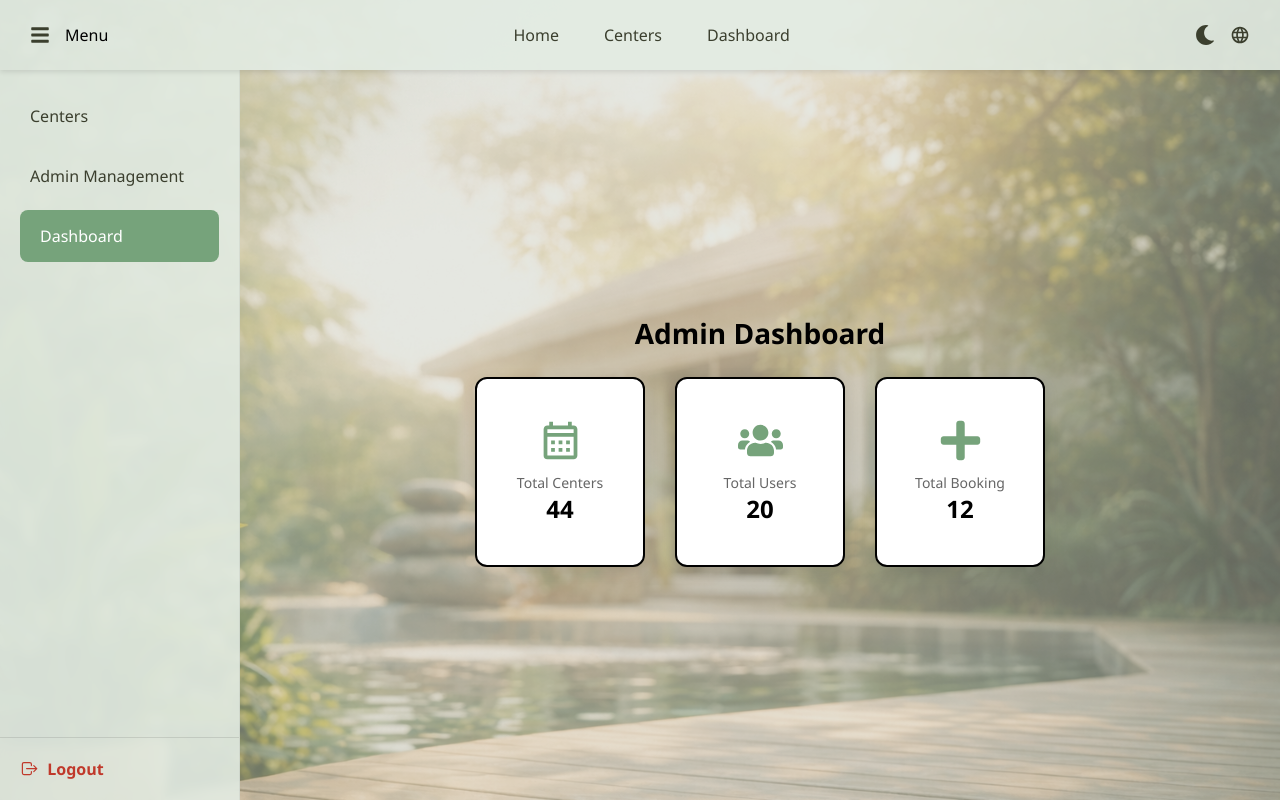
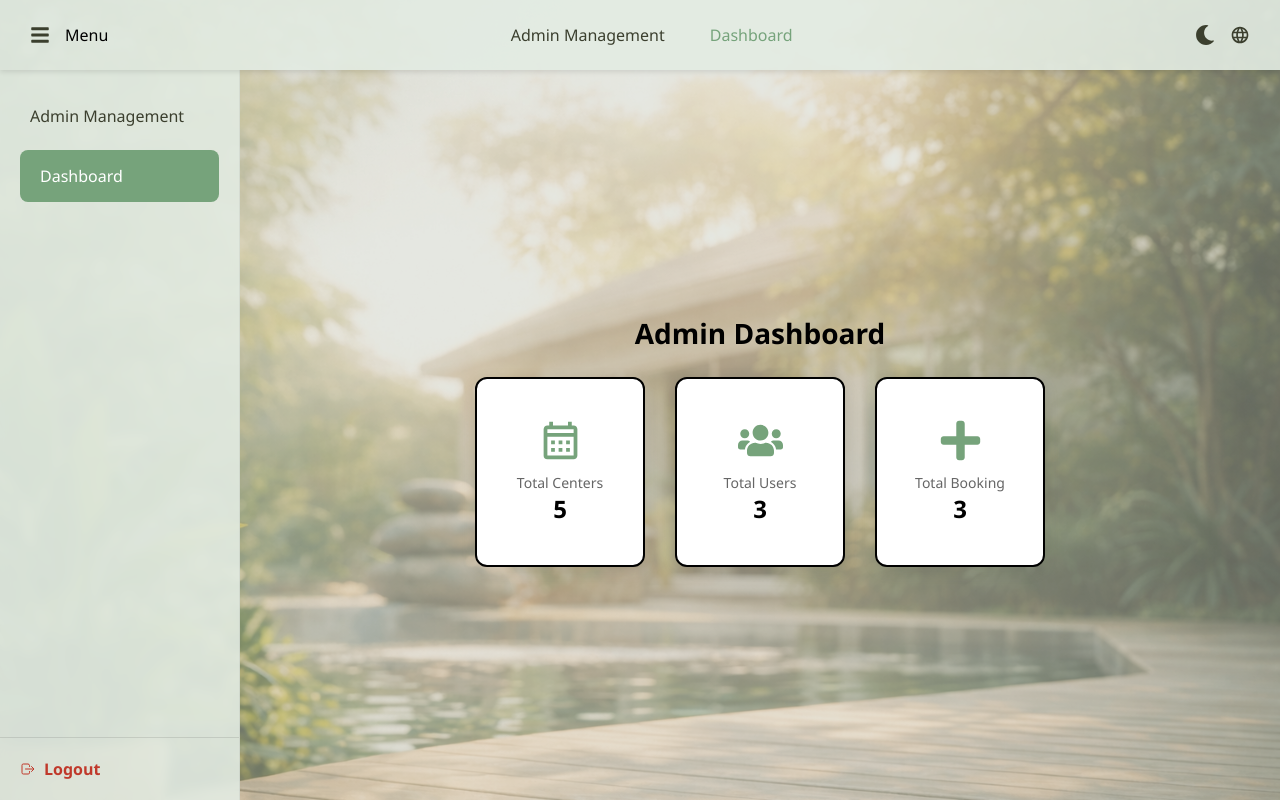
Before and after one commit to Ruba-prog-hup/HCS-Management-System, a React (Vite) app in the folder client/: page /admin/dashboard in a window 1280 px wide. Built offline with nearby package versions, Linux system fonts and the light colour scheme.

Commit message:
Update AdminDashboard.jsx

```diff
--- a/client/src/components/admin/AdminDashboard.jsx
+++ b/client/src/components/admin/AdminDashboard.jsx
@@ -3,82 +3,150 @@ import "./Admin.css";
 import { MdOutlineCalendarMonth, MdLanguage } from "react-icons/md";
 import { FaUsers, FaPlus, FaMoon, FaSun, FaBars } from "react-icons/fa";
 import { IoLogOutOutline } from "react-icons/io5";
+import { useNavigate } from "react-router-dom";
 
-const Sidebar = ({ open }) => {
+export default function AdminDashboard() {
+  const navigate = useNavigate();
+  const [open, setOpen] = useState(true);
+  const [darkMode, setDarkMode] = useState(false);
+  const [activeCard, setActiveCard] = useState("");
+
+
+  const centersData = [
+    { id: 1, name: "Abna Freish Center" },
+    { id: 2, name: "Muscat Hijama Center" },
+    { id: 3, name: "Al Manar Hijama Center" },
+    { id: 4, name: "AlYahyaei Hijama Center" },
+    { id: 5, name: "BMC Center" }
+  ];
+
+
+  const usersData = [
+    { id: 1, name: "Ahmed Al-Balushi", email: "ahmed.balushi@example.com" },
+    { id: 2, name: "Sara Al-Riyami", email: "sara.riyami@example.com" },
+    { id: 3, name: "Mazin Al-Harthy", email: "mazin.harthy@example.com" }
+  ];
+
+
+  const bookingsData = [
+    { id: 1, userEmail: "ahmed.balushi@example.com", date: "15 May 2026", time: "10:00 AM", center: "Abna Freish Center" },
+    { id: 2, userEmail: "sara.riyami@example.com", date: "16 May 2026", time: "11:30 AM", center: "Muscat Hijama Center" },
+    { id: 3, userEmail: "mazin.harthy@example.com", date: "18 May 2026", time: "09:00 AM", center: "BMC Center" },
+  ];
+
   return (
-    <div className={`sidebar ${open ? "open" : ""}`}>
-      <div className="sidebar-content">
-        <div className="sidebar-item">Centers</div>
-        <div className="sidebar-item">Admin Management</div>
-        <div className="sidebar-item active">Dashboard</div>
-      </div>
-      <div className="sidebar-logout">
-        <IoLogOutOutline size="1.2rem" style={{marginRight: '8px'}} /> Logout
-      </div>
-    </div>
-  );
-};
-
-const TopNavbar = ({ toggleMenu, darkMode, setDarkMode }) => {
-  return (
+    <div className={`admin-page ${darkMode ? "dark" : ""}`}>
+      <div className="overlay">
+        {/* Topbar */}
         <div className="topbar">
           <div className="topbar-left">
-        <button className="icon-btn" onClick={toggleMenu}>
-          <FaBars />
-        </button>
+            <button className="icon-btn" onClick={() => setOpen(!open)}><FaBars /></button>
             <span className="menu-text">Menu</span>
           </div>
           <div className="topbar-center">
-        {["Home", "Centers", "Dashboard"].map((item) => (
-          <div key={item} className="nav-item">{item}</div>
-        ))}
+            <span className="nav-item" onClick={() => navigate("/admin/management")}>Admin Management</span>
+            <span className="nav-item active">Dashboard</span>
           </div>
           <div className="topbar-right">
             <button className="icon-btn" onClick={() => setDarkMode(!darkMode)}>
               {darkMode ? <FaSun color="#f1c40f" /> : <FaMoon />}
             </button>
-        <button className="icon-btn" onClick={() => alert("Language Switched!")}>
-          <MdLanguage />
-        </button>
+            <button className="icon-btn" onClick={() => alert("Language Switched!")}><MdLanguage /></button>
           </div>
         </div>
-  );
-};
 
-export default function AdminDashboard() {
-  const [open, setOpen] = useState(true);
-  const [darkMode, setDarkMode] = useState(false);
+        <div className="layout">
+          {/* Sidebar */}
+          <div className={`sidebar ${open ? "open" : ""}`}>
+            <div className="sidebar-content">
+              <div className="sidebar-item" onClick={() => navigate("/admin/management")}>Admin Management</div>
+              <div className="sidebar-item active">Dashboard</div>
+            </div>
+            <div className="sidebar-logout" onClick={() => navigate("/login")}>
+              <IoLogOutOutline style={{marginRight: '8px'}} /> Logout
+            </div>
+          </div>
 
-  return (
-    <div className={`admin-page ${darkMode ? "dark" : ""}`}>
-      <div className="overlay">
-        <TopNavbar
-          toggleMenu={() => setOpen(!open)}
-          darkMode={darkMode}
-          setDarkMode={setDarkMode}
-        />
-        <div className="layout">
-          <Sidebar open={open} />
-
+          {/* Main Content */}
           <div className="content-wrapper">
             <h2 className="title">Admin Dashboard</h2>
+
             <div className="cards-container">
-              <div className="card">
+
+              <div
+                className={`card clickable-card ${activeCard === "centers" ? "active-card" : ""}`}
+                onClick={() => setActiveCard(activeCard === "centers" ? "" : "centers")}
+              >
                 <MdOutlineCalendarMonth className="card-icon" />
                 <p>Total Centers</p>
-                <h3>44</h3>
+                <h3>{centersData.length}</h3>
               </div>
-              <div className="card">
+
+              <div
+                className={`card clickable-card ${activeCard === "users" ? "active-card" : ""}`}
+                onClick={() => setActiveCard(activeCard === "users" ? "" : "users")}
+              >
                 <FaUsers className="card-icon" />
                 <p>Total Users</p>
-                <h3>20</h3>
+                <h3>{usersData.length}</h3>
               </div>
-              <div className="card">
+
+
+              <div
+                className={`card clickable-card ${activeCard === "bookings" ? "active-card" : ""}`}
+                onClick={() => setActiveCard(activeCard === "bookings" ? "" : "bookings")}
+              >
                 <FaPlus className="card-icon" />
                 <p>Total Booking</p>
-                <h3>12</h3>
+                <h3>{bookingsData.length}</h3>
               </div>
             </div>
+
+
+            {activeCard === "centers" && (
+              <div className="dashboard-record-box">
+                <h2>Centers Summary</h2>
+                <div className="records-grid">
+                  {centersData.map((center) => (
+                    <div key={center.id} className="dashboard-record-card">
+                      <p><strong>Center Name:</strong> {center.name}</p>
+                    </div>
+                  ))}
+                </div>
+              </div>
+            )}
+
+
+            {activeCard === "users" && (
+              <div className="dashboard-record-box">
+                <h2>Users Summary</h2>
+                <div className="records-grid">
+                  {usersData.map((user) => (
+                    <div key={user.id} className="dashboard-record-card">
+                      <p><strong>Name:</strong> {user.name}</p>
+                      <p><strong>Email:</strong> {user.email}</p>
+                    </div>
+                  ))}
+                </div>
+              </div>
+            )}
+
+
+            {activeCard === "bookings" && (
+              <div className="dashboard-record-box">
+                <h2>Bookings Summary</h2>
+                <div className="records-grid">
+                  {bookingsData.map((booking, index) => (
+                    <div key={index} className="dashboard-record-card">
+                      <p><strong>User:</strong> {booking.userEmail}</p>
+                      <p><strong>Center:</strong> {booking.center}</p>
+                      <p><strong>Date:</strong> {booking.date} | {booking.time}</p>
+                    </div>
+                  ))}
+                </div>
+              </div>
+            )}
+
           </div>
         </div>
       </div>
```
Lines whose indentation alone changed are shown as unchanged.
